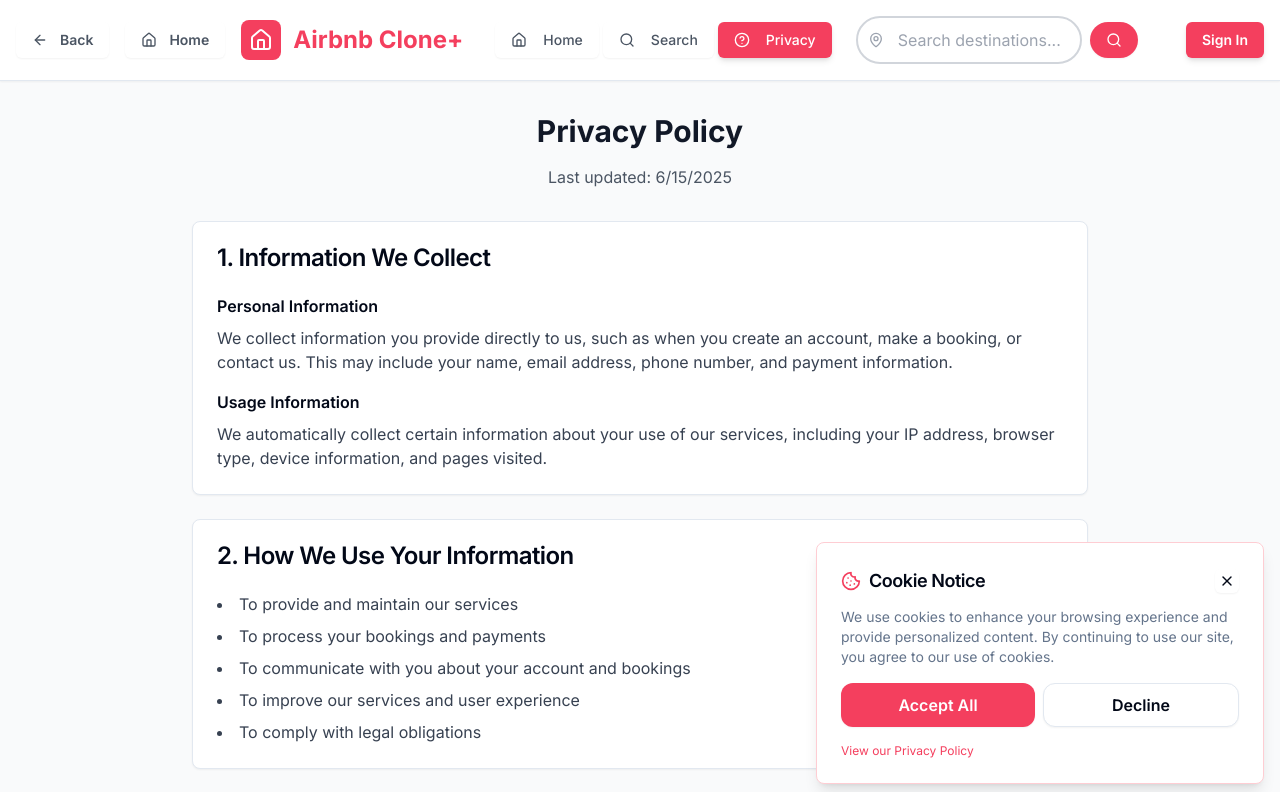
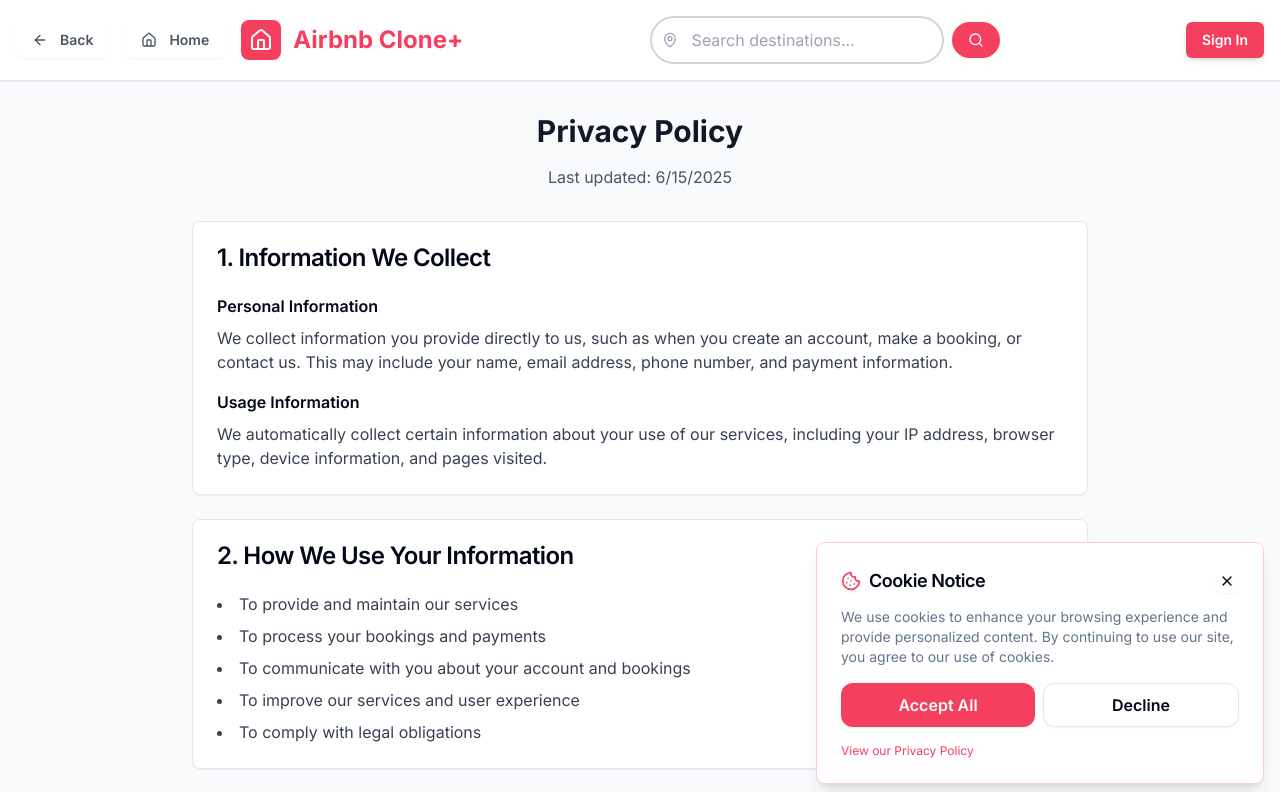
Before and after one commit to Ketanrawat2004/Airbnb-Clone-Webapp, a React (Vite) app: page /privacy in a window 1280 px wide. Shown: the top 792 px of the page. Built offline with nearby package versions, Linux system fonts and the light colour scheme.

Commit message:
Remove unused navigation menu.

```diff
--- a/src/components/Header.tsx
+++ b/src/components/Header.tsx
@@ -10,7 +10,6 @@ import SearchBar from './SearchBar';
 import AuthModal from './AuthModal';
 import BackButton from './BackButton';
 import Logo from './Logo';
-import NavigationMenu from './NavigationMenu';
 
 const Header = () => {
   const { user, loading, signOut } = useAuth();
@@ -68,21 +67,13 @@ const Header = () => {
             </div>
           </div>
 
-          {/* Center - Navigation Menu (Desktop) and Search Bar */}
-          <div className="hidden lg:flex items-center space-x-6 flex-1 justify-center max-w-4xl mx-8">
-            <NavigationMenu />
-            <div className="flex-1 max-w-2xl">
-              <SearchBar onSearch={handleSearch} />
-            </div>
+          {/* Center - Search Bar */}
+          <div className="hidden lg:flex items-center justify-center flex-1 max-w-2xl mx-8">
+            <SearchBar onSearch={handleSearch} />
           </div>
 
-          {/* Right section - User Menu and Mobile Navigation */}
+          {/* Right section - User Menu */}
           <div className="flex items-center space-x-2 sm:space-x-4">
-            {/* Mobile Navigation Menu - Only shown on mobile */}
-            <div className="lg:hidden">
-              <NavigationMenu />
-            </div>
-
             {/* User Menu */}
             {loading ? (
               <div className="w-8 h-8 sm:w-10 sm:h-10 bg-gray-200 rounded-full animate-pulse"></div>
```
